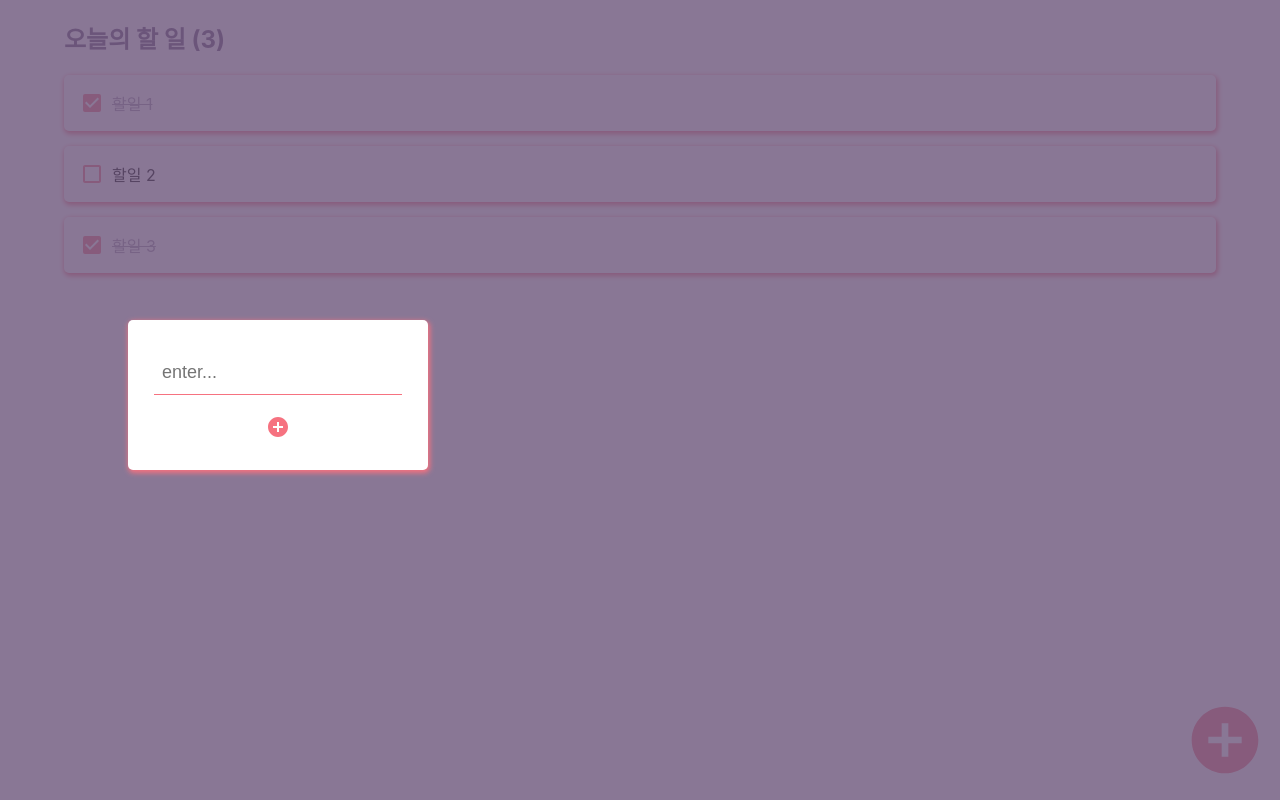
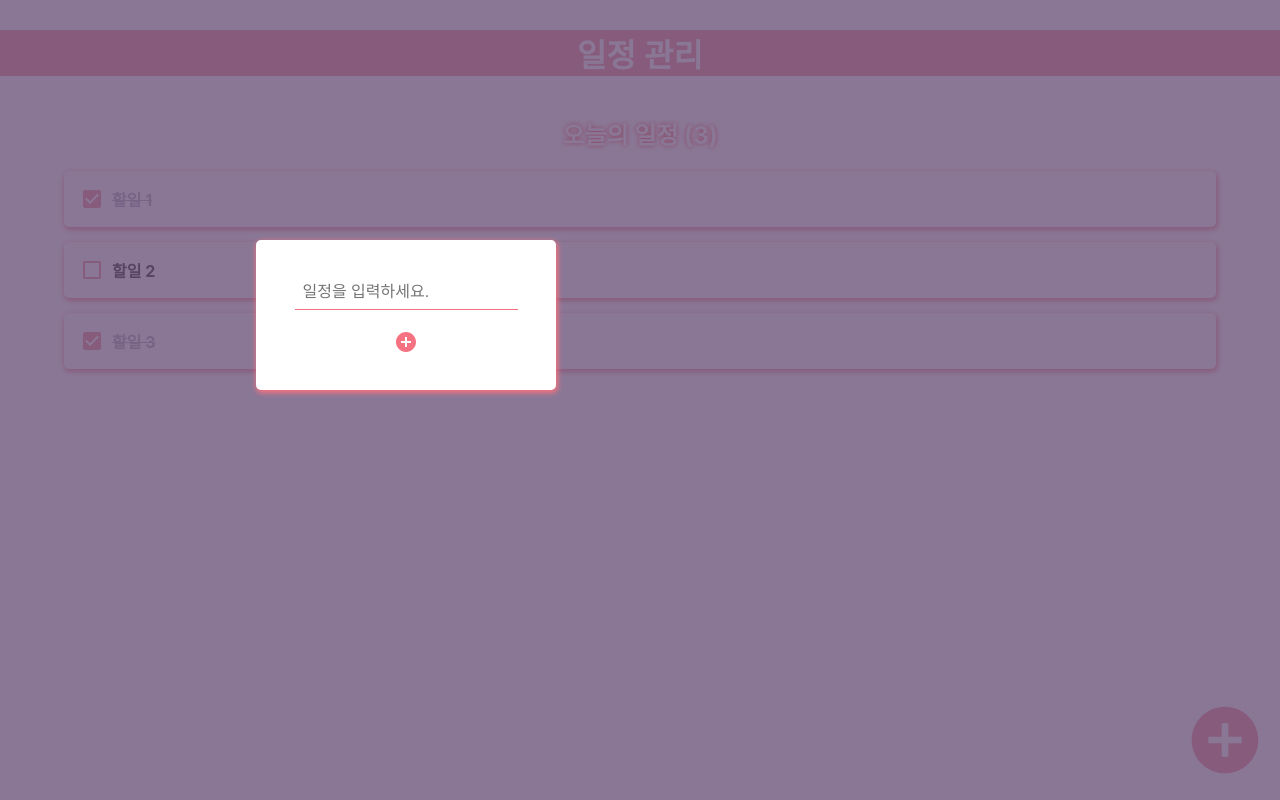
Before and after one commit to insikPark/React, a React (Create React App) app in the folder todolist/: page / in a window 1280 px wide. Both pictures are taken after a click on the element 1235 px from the left and 750 px from the top of the page. Built offline with nearby package versions, Linux system fonts and the light colour scheme.

Commit message:
간단한 todolist 앱

```diff
--- a/todolist/src/App.js
+++ b/todolist/src/App.js
@@ -90,7 +90,7 @@ function App() {
           onInsertToggle={onInsertToggle}
           onInsertTodo={onInsertTodo}
           onRemove={onRemove}
-          onUpdate={onUpdate}/>}   {/*+버튼 클릭 시에만 나타나게 하기 위함*/}
+          onUpdate={onUpdate}/>}   {/* +버튼 클릭 시에만 나타나게 하기 위함*/}
      </Template>
   );
 }
--- a/todolist/src/component/Template.css
+++ b/todolist/src/component/Template.css
@@ -6,9 +6,26 @@
     width: 90vw;
     margin-left: auto;
     margin-right: auto;
+    margin-top: 20px;
 
+    text-align: center;
     padding-bottom: 20px;
     font-size: 1.5rem;
     font-weight: bold;
-    color: #6c567b;
+    color: white;
+
+    text-shadow: 0 0 5px red;
 }
+
+.Header {
+    margin-top: 30px;
+
+    text-align: center;
+    font-size: 2rem;
+    font-weight: bold;
+    font-family: initial;
+    color: white;
+    background-color: #f67280;
+
+
+}
--- a/todolist/src/component/Template.js
+++ b/todolist/src/component/Template.js
@@ -4,9 +4,13 @@ export default function template({children, todoLength}){   /* Template 컴포
                 속해있기 때문에 이를 자식으로 여기고 인자로 받아와 표기 해줌*/
 
     return (
-        <div className="Template">
-            <div className="title">오늘의 할 일 ({todoLength})</div>
-            <div>{children}</div>
-        </div>
+        <>
+        <div className='Header'>일정 관리</div>
+            <div className="Template">
+                <div className="title">오늘의 일정 ({todoLength})</div>
+                <div>{children}</div>
+            </div>
+        </>
+
     )
 }
--- a/todolist/src/component/TodoInsert.css
+++ b/todolist/src/component/TodoInsert.css
@@ -10,12 +10,13 @@
     align-items: center;
     background: #6c567b;
     opacity: 0.8;
+
 }
 
 form {
-    margin-left: 10%;
+    margin-left: 20%;
     position: fixed;
-    top: 40%;
+    top: 30%;
     display: flex;
     flex-direction: column;
     justify-content: center;
@@ -36,8 +37,8 @@ form > input {
     border-bottom: 1px solid #f67280;
 
     padding: 0.5rem;
-    font-size: 1.125rem;
-    line-height: 1.5;
+    font-size: 1rem;
+    line-height: 1;
 }
 
 form > button {
--- a/todolist/src/component/TodoInsert.js
+++ b/todolist/src/component/TodoInsert.js
@@ -28,7 +28,7 @@ export default function TodoInsert({onInsertToggle, onInsertTodo, selectedTodo,
         <div>
             <div className="background" onClick={onInsertToggle}></div>
             <form onSubmit={selectedTodo ? () => {onUpdate(selectedTodo.id, value)} : onSubmit}>
-                <input placeholder='enter...' value={value} onChange={onChange}></input>
+                <input placeholder='일정을 입력하세요.' value={value} onChange={onChange}></input>
                 {selectedTodo ? (
                 <div className='rewrite'>
                     <TiPencil onClick={() => {onUpdate(selectedTodo.id, value)}}/>
--- a/todolist/src/component/TodoItem.css
+++ b/todolist/src/component/TodoItem.css
@@ -15,6 +15,7 @@
 
 .content {
     cursor : pointer;
+    font-weight : bold;
     flex : 1;
     display: flex;
     align-items: center;
```
